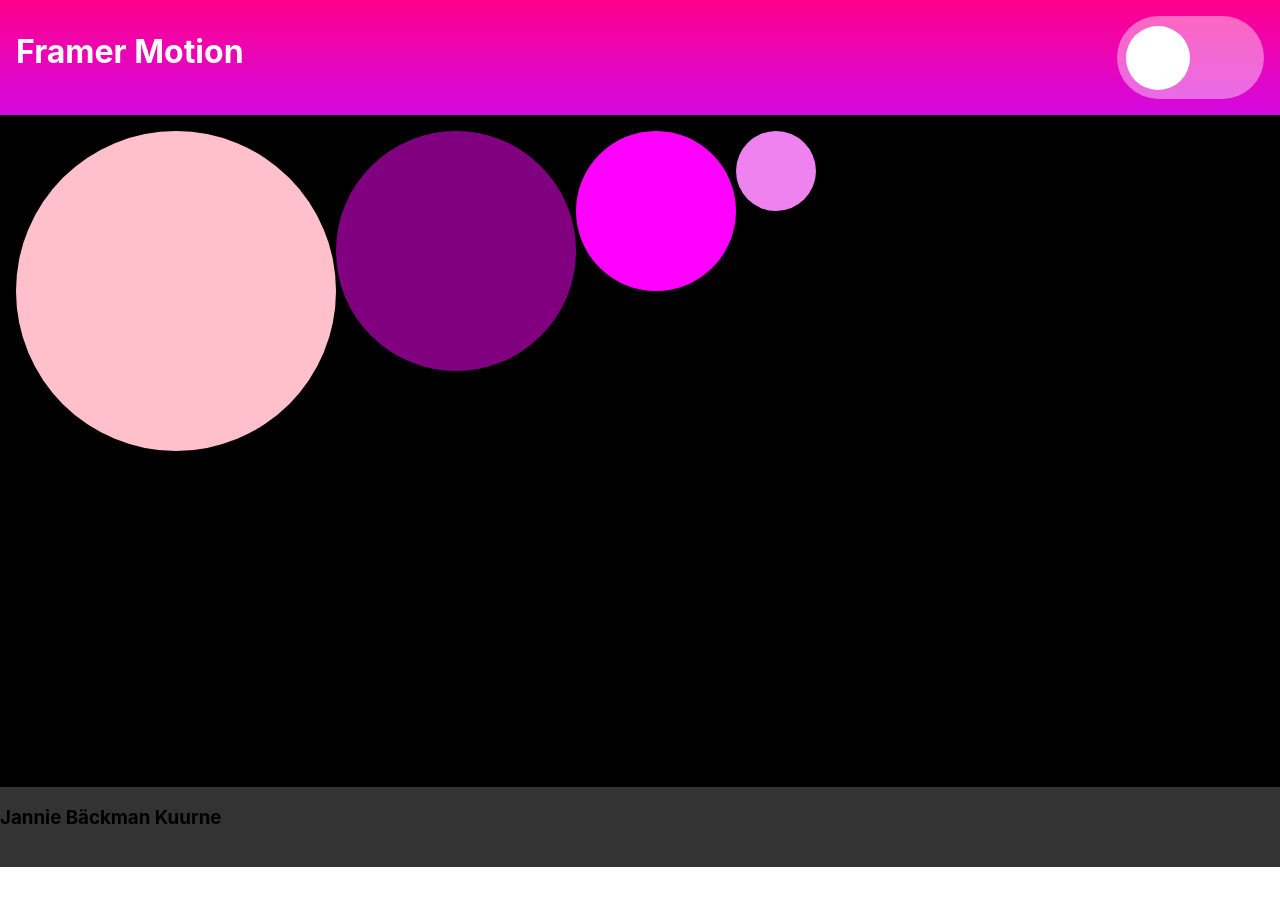
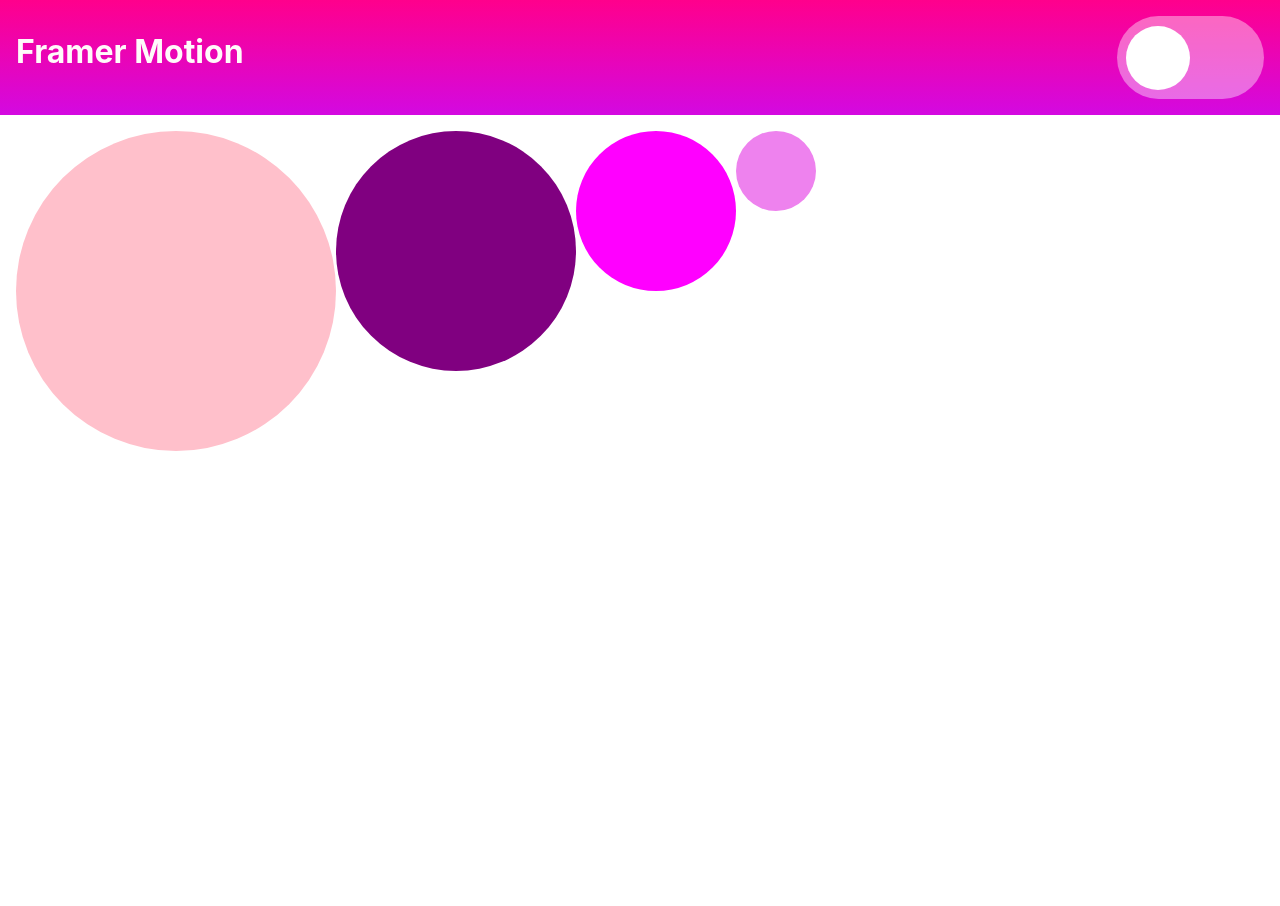
Before and after one commit to Jannie87/framerMotion, a React (Create React App) app: page / in a window 1280 px wide. Shown: the top 906 px of the page. Before the commit the page ends 867 px from the top, so only its background shows below. Built offline with nearby package versions, Linux system fonts and the light colour scheme.

Commit message:
removed footer and added cursor type

```diff
--- a/src/components/App.jsx
+++ b/src/components/App.jsx
@@ -1,7 +1,7 @@
 import { Component } from "react";
 import Header from "./Header";
 import Main from "./Main";
-import Footer from "./Footer";
+
 import "./app.css";
 
 class App extends Component {
@@ -19,7 +19,6 @@
       <div>
         <Header />
         <Main />
-        <Footer />
       </div>
     );
   }
--- a/src/components/Footer.jsx
+++ /dev/null
@@ -1,11 +0,0 @@
-import "./footer.css";
-
-function Footer(props) {
-  return (
-    <footer>
-      <h3> Jannie Bäckman Kuurne</h3>
-    </footer>
-  );
-}
-
-export default Footer;
--- a/src/components/footer.css
+++ /dev/null
@@ -1,6 +0,0 @@
-footer {
-  display: flex;
-  flex-grow: 1;
-  background-color: #333;
-  height: 5rem;
-}
--- a/src/components/header.css
+++ b/src/components/header.css
@@ -1,6 +1,6 @@
 header {
   background: linear-gradient(180deg, #ff008c 0%, rgb(211, 9, 225) 100%);
-
+  height: 10%;
   color: snow;
   display: flex;
   justify-content: space-between;
--- a/src/components/main.css
+++ b/src/components/main.css
@@ -1,10 +1,11 @@
 .container {
-  background-color: black;
   display: flex;
   padding: 1rem;
   column-gap: 1rem;
-  height: 80vh;
+  flex-grow: 1;
   width: 100vw;
+  height: 100vh;
+  cursor: pointer;
 }
 
 .round-boxes {
@@ -17,6 +18,7 @@
   height: 20rem;
   border-color: black;
   background-color: pink;
+  cursor: grabbing;
 }
 
 .two {
@@ -25,6 +27,7 @@
   height: 15rem;
   border-color: black;
   background-color: purple;
+  cursor: grabbing;
 }
 
 .three {
@@ -33,6 +36,7 @@
   height: 10rem;
   border-color: black;
   background-color: magenta;
+  cursor: grabbing;
 }
 .four {
   border-radius: 50%;
@@ -40,6 +44,7 @@
   height: 5rem;
   border-color: black;
   background-color: violet;
+  cursor: grabbing;
 }
 
 @media (max-width: 600px) {
```
